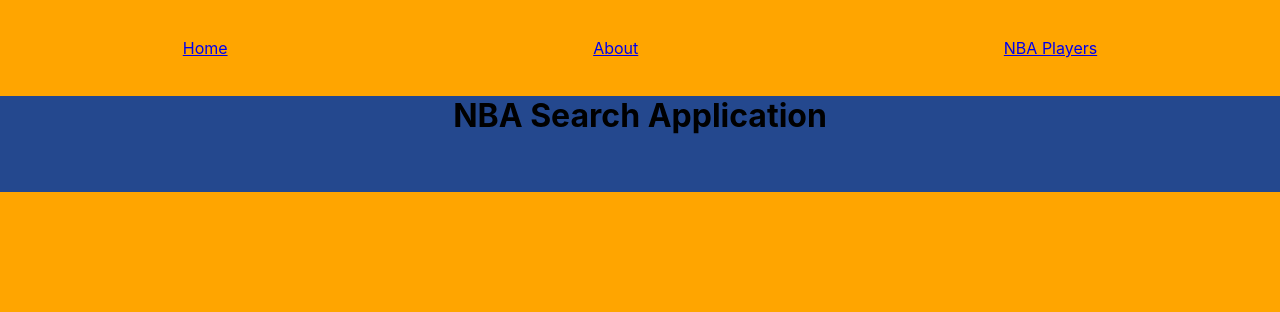
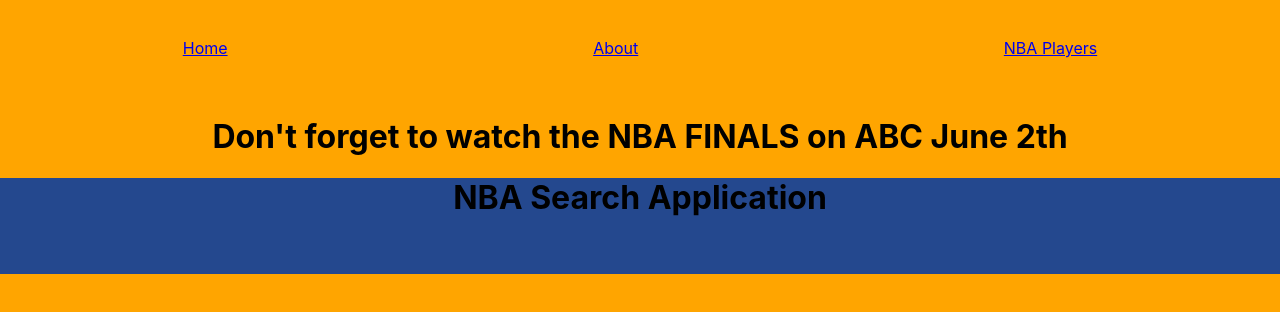
Before and after one commit to andrebooth/nbasearch_app, a React (Create React App) app: page / in a window 1280 px wide. Shown: the top 312 px of the page. Built offline with nearby package versions, Linux system fonts and the light colour scheme.

Commit message:
adjusting the text

```diff
--- a/src/App.js
+++ b/src/App.js
@@ -8,6 +8,7 @@ import Home from './Components/Home';
 import NbaPlayers from './Components/NbaPlayers'
 import Footer from './Components/Footer';
 import Form from './Components/Form';
+import Finals from './Components/Finals';
 
 
 
@@ -37,6 +38,7 @@ return (
         </Routes>
 
         {/* <NbaLogo /> */}
+        <Finals/>
         <Footer />
 
 
--- a/src/Components/Finals.js
+++ b/src/Components/Finals.js
@@ -3,7 +3,7 @@ import React from 'react'
 export default function Finals() {
   return (
     <div>
-        <h1>Dont Forget to watch the NBA FINALS on ABC June 6th</h1>
+        <h1>Don't forget to watch the NBA FINALS on ABC June 2th</h1>
     </div>
   )
 }
--- a/src/Components/NbaPlayers.js
+++ b/src/Components/NbaPlayers.js
@@ -71,10 +71,10 @@ const updateSearchPlayer = (event) => {
       if(playerList!==null){
         playerDisplay = (
             <div>
-              <h2>Player Name: {obj[0].first_name} {obj[0].last_name}</h2>
-              <h3>Player Position: {obj[0].position}</h3>
-              <h3>Player Division: {obj[0].team.division}</h3>
-              <h3>Player Team: {obj[0].team.full_name}</h3>
+              <h2>Players Name: {obj[0].first_name} {obj[0].last_name}</h2>
+              <h3>Players Position: {obj[0].position}</h3>
+              <h3>Players Division: {obj[0].team.division}</h3>
+              <h3>Players Team: {obj[0].team.full_name}</h3>
               <h3>Players Conference: {obj[0].team.conference}</h3>
 
             </div>
```
